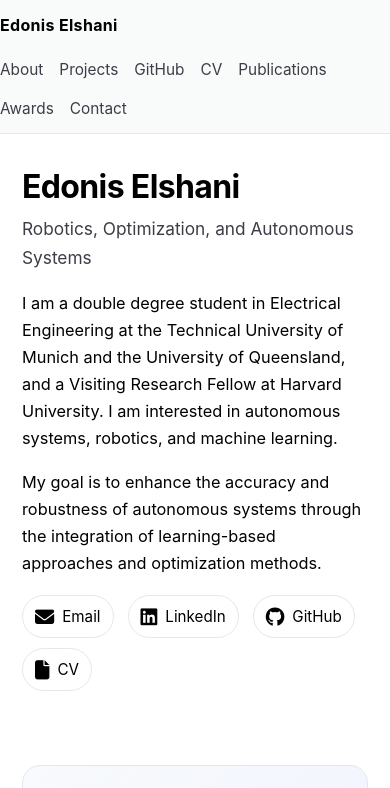
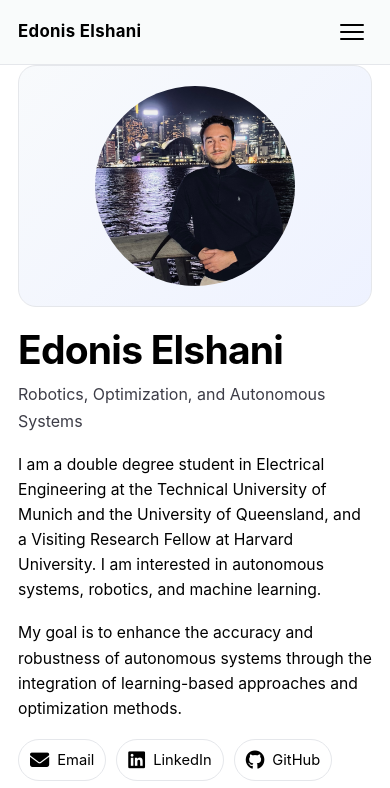
Before and after one commit to EdonisElshani/EdonisElshani.github.io, a plain HTML site: page index.html in a window 390 px wide. Shown: the top 788 px of the page. Drawn offline with Linux system fonts and the light colour scheme.

Commit message:
Mobile Update

```diff
--- a/index.html
+++ b/index.html
@@ -65,6 +65,23 @@
       letter-spacing:0.02em;
       color:var(--text);
       white-space:nowrap;
+    }
+
+    .menu-toggle{
+      display:none;
+      background:none;
+      border:none;
+      padding:8px;
+      cursor:pointer;
+    }
+
+    .menu-toggle span{
+      display:block;
+      width:24px;
+      height:2px;
+      background:var(--text);
+      margin:5px 0;
+      border-radius:2px;
     }
 
     nav ul{
@@ -321,10 +338,126 @@
     }
 
     @media (max-width: 820px){
-      .hero,
+      main{
+        padding:72px 0 56px;
+      }
+
+      .hero{
+        grid-template-columns:1fr;
+        gap:22px;
+        margin-top:0;
+      }
+
+      .hero > div:first-child{
+        order:2;
+      }
+
+      .hero > .portrait{
+        order:1;
+      }
+
+      .portrait{
+        min-height:auto;
+        margin-top:0;
+        padding:20px;
+      }
+
+      .portrait img{
+        width:200px;
+        height:200px;
+        margin-bottom:0;
+      }
+
+      .hero h1{
+        font-size:clamp(2rem, 9vw, 2.8rem);
+        line-height:1.08;
+      }
+
+      .subtitle{
+        font-size:1rem;
+      }
+
+      .lead{
+        font-size:0.98rem;
+        line-height:1.6;
+      }
+
+      .quick-links{
+        gap:10px;
+      }
+
+      .pill{
+        font-size:0.92rem;
+        padding:8px 11px;
+      }
+
       .two-col,
       .cards{
         grid-template-columns:1fr;
+      }
+    }
+
+    @media (max-width: 640px){
+      .nav{
+        min-height:64px;
+        padding:10px 0;
+        flex-direction:row;
+        align-items:center;
+        flex-wrap:wrap;
+      }
+
+      .menu-toggle{
+        display:block;
+        margin-left:auto;
+      }
+
+      nav{
+        width:100%;
+        display:none;
+        padding-top:10px;
+      }
+
+      nav.open{
+        display:block;
+      }
+
+      nav ul{
+        flex-direction:column;
+        align-items:flex-start;
+        gap:10px;
+        padding:6px 0 4px;
+      }
+
+      nav a{
+        display:block;
+        font-size:1rem;
+        padding:4px 0;
+      }
+
+      .brand{
+        font-size:1.05rem;
+      }
+
+      main{
+        padding:56px 0 48px;
+      }
+
+      .wrap{
+        padding:0 18px;
+      }
+
+      .hero h1{
+        font-size:clamp(1.9rem, 10vw, 2.5rem);
+      }
+
+      h2{
+        font-size:1.2rem;
+      }
+
+      .item-head{
+        flex-direction:column;
+        align-items:flex-start;
+        gap:4px;
       }
 
       .news-item{
@@ -332,26 +465,12 @@
         gap:2px;
       }
 
-      .portrait{
-        min-height:220px;
-        margin-top:40px;
-      }
+      .news-date{
+        margin-bottom:2px;
       }
 
-    @media (max-width: 640px){
-      .nav{
-        align-items:flex-start;
-        padding:12px 0;
-        flex-direction:column;
-      }
-
-      nav ul{
-        gap:12px 16px;
-        justify-content:flex-start;
-      }
-
-      main{
-        padding-top:80px;
+      .repo-image{
+        height:160px;
       }
     }
     </style>
@@ -360,7 +479,14 @@
  <header>
   <div class="wrap nav">
     <a class="brand" href="#top">Edonis Elshani</a>
-      <nav aria-label="Primary">
+
+    <button class="menu-toggle" aria-label="Open navigation menu" aria-expanded="false" aria-controls="primary-menu">
+      <span></span>
+      <span></span>
+      <span></span>
+    </button>
+
+    <nav aria-label="Primary" id="primary-menu">
       <ul>
         <li><a href="#about">About</a></li>
         <li><a href="#projects">Projects</a></li>
@@ -703,8 +829,25 @@
 
   <footer>
     <div class="wrap" style="padding:0;">
-      Â© 2026 Edonis Elshani. Built as a simple GitHub Pages single-file site.
+      &copy; 2026 Edonis Elshani. Built as a simple GitHub Pages single-file site.
     </div>
   </footer>
+
+  <script>
+    const toggle = document.querySelector('.menu-toggle');
+    const nav = document.querySelector('header nav');
+
+    toggle.addEventListener('click', () => {
+      const isOpen = nav.classList.toggle('open');
+      toggle.setAttribute('aria-expanded', isOpen ? 'true' : 'false');
+    });
+
+    document.querySelectorAll('header nav a').forEach(link => {
+      link.addEventListener('click', () => {
+        nav.classList.remove('open');
+        toggle.setAttribute('aria-expanded', 'false');
+      });
+    });
+  </script>
 </body>
 </html>
```
Lines whose indentation alone changed are shown as unchanged.
